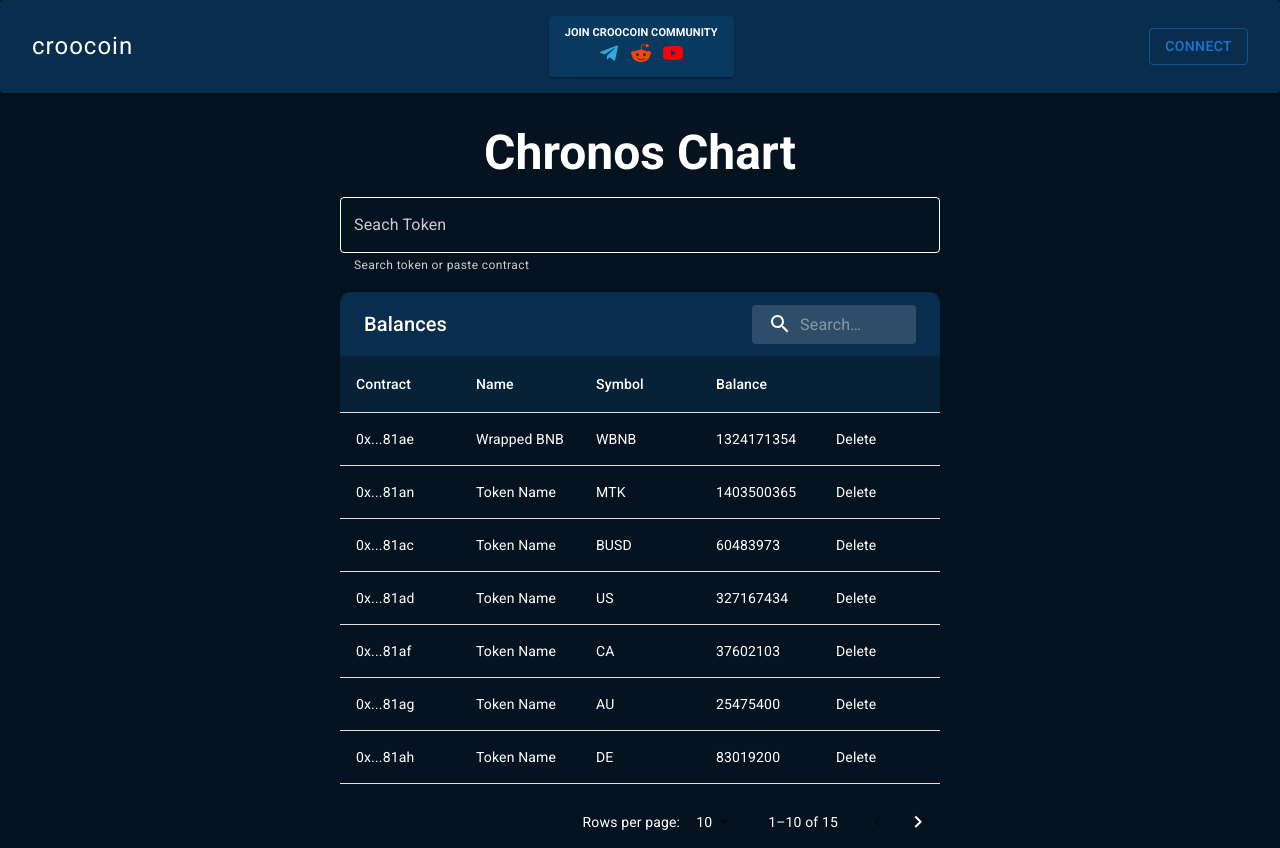
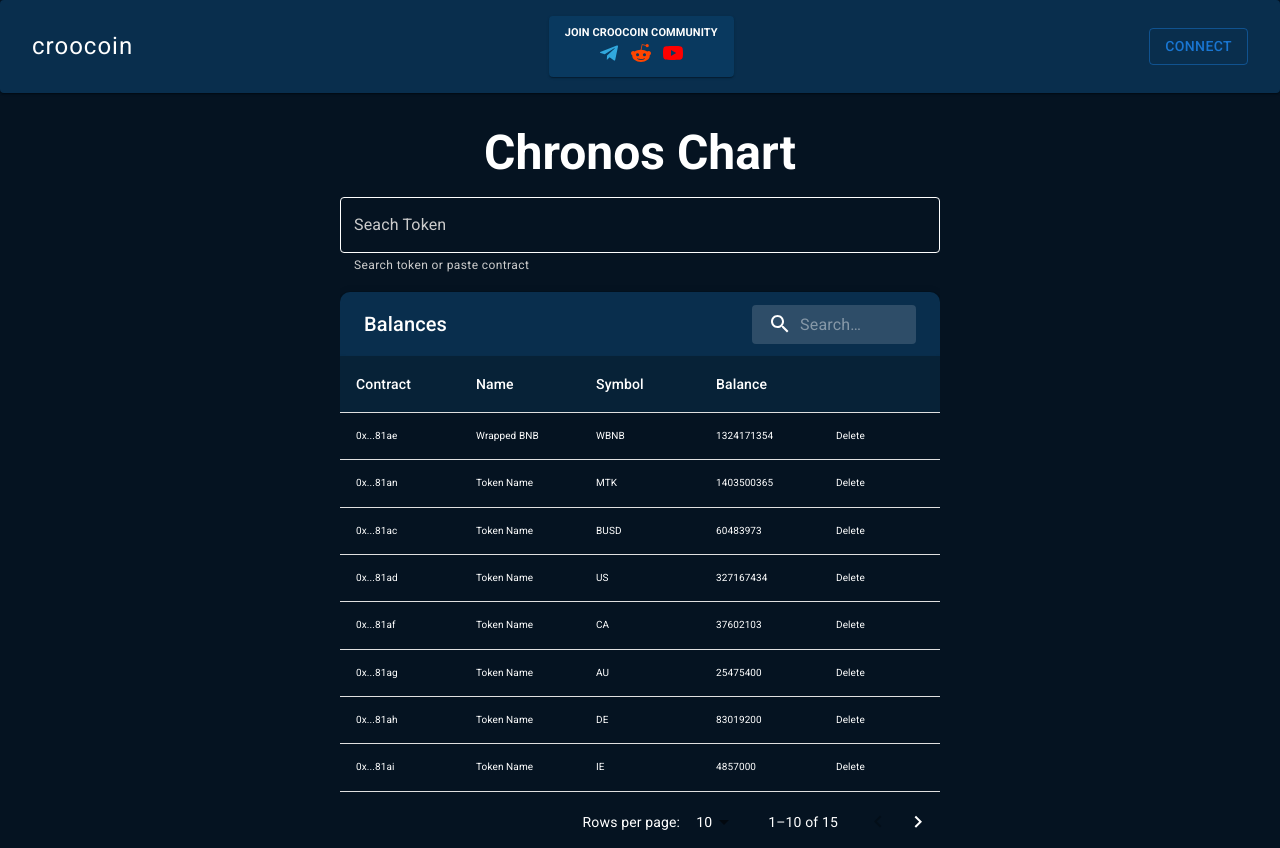
Before and after one commit to rjlacanlaled/croocoin-cronos-dextool, a React (Create React App) app: page / in a window 1280 px wide. Built offline with nearby package versions, Linux system fonts and the light colour scheme.

Commit message:
update font size of table cell

```diff
--- a/src/components/StickyHeadTable/StickyHeadTable.js
+++ b/src/components/StickyHeadTable/StickyHeadTable.js
@@ -95,7 +95,7 @@
                                     {columns.map(column => {
                                         const value = row[column.id];
                                         return (
-                                            <TableCell key={column.id} align={column.align}>
+                                            <TableCell key={column.id} align={column.align} sx={{fontSize:10}}>
                                                 {column.format && typeof value === 'number'
                                                     ? column.format(value)
                                                     : value}
```
